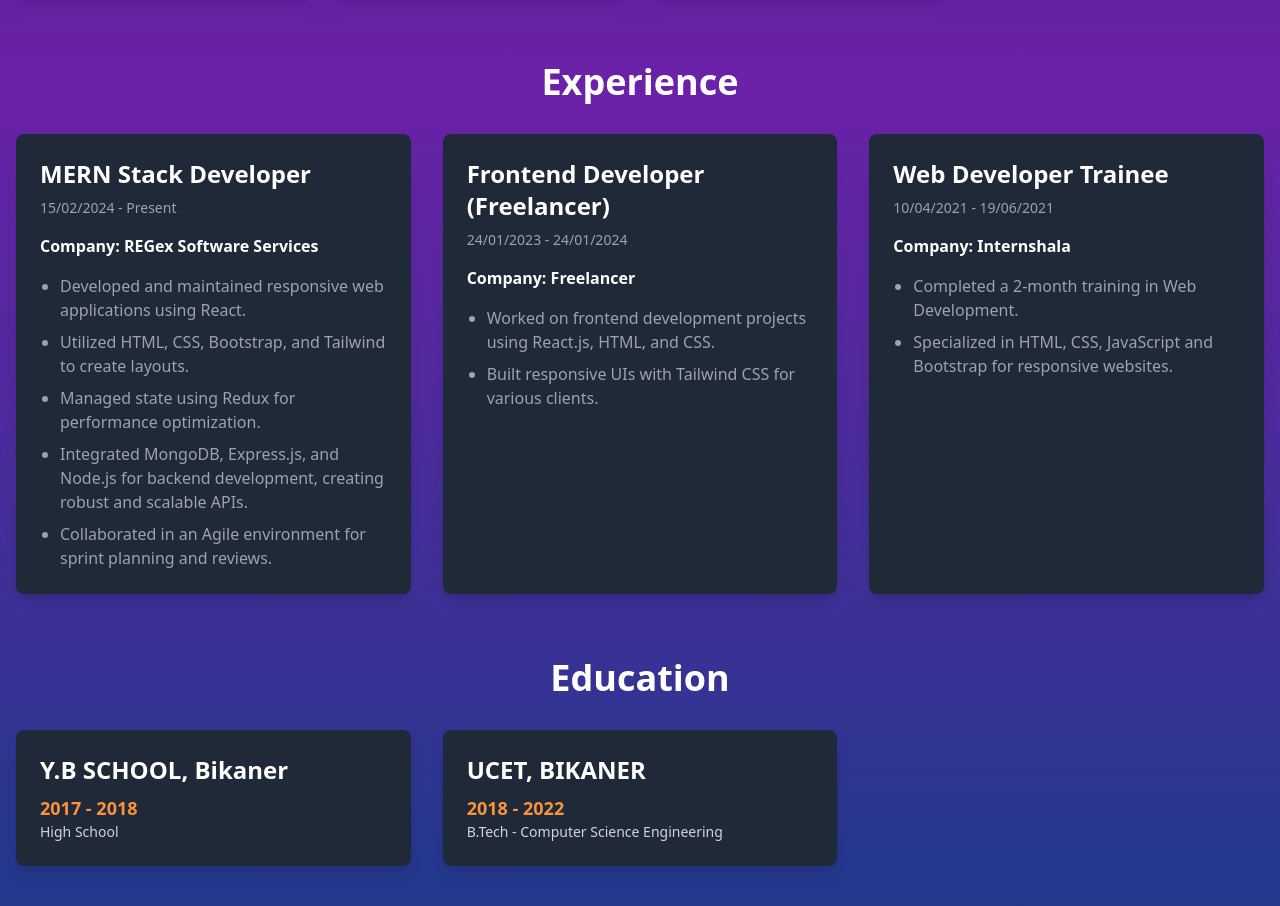
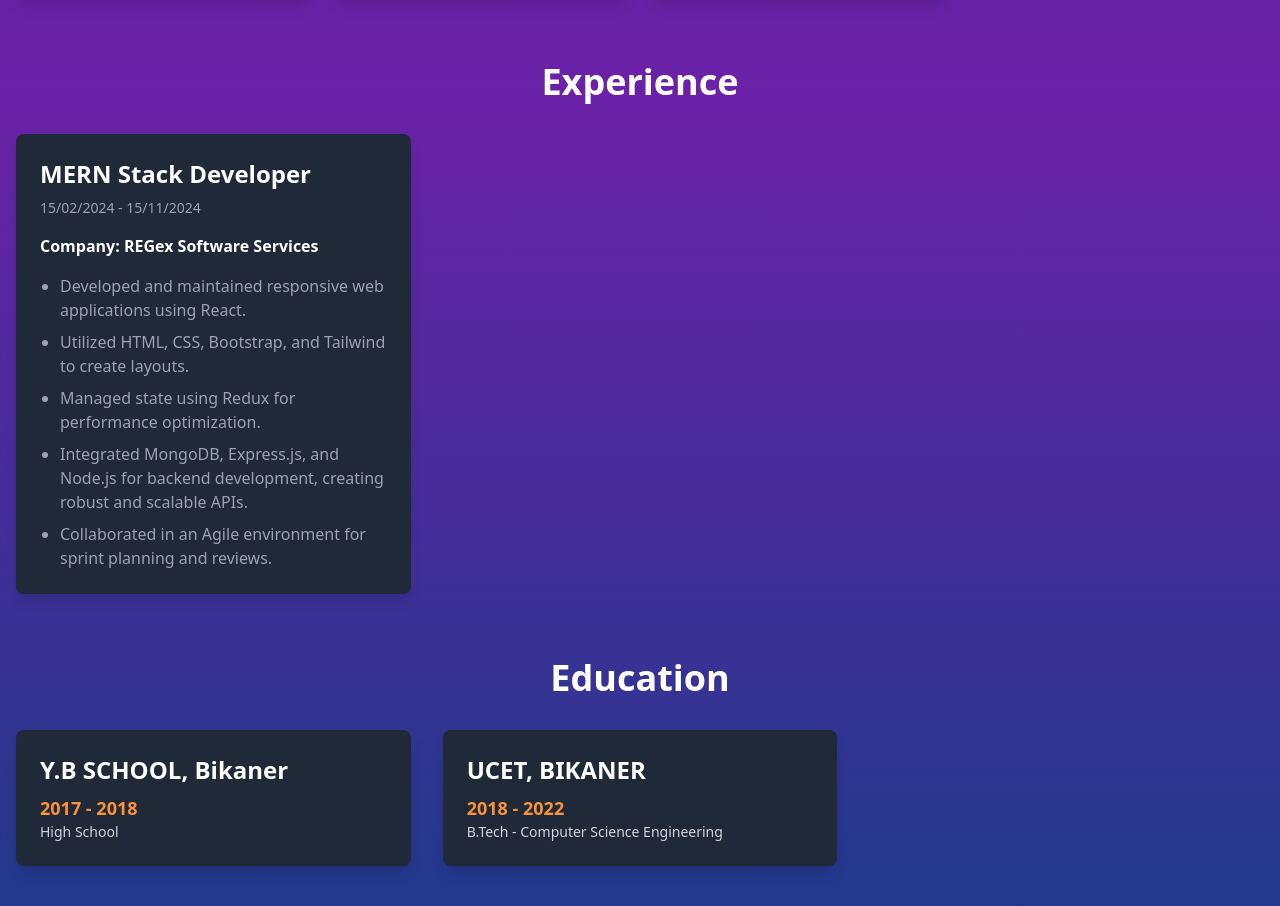
Before and after one commit to KUNALLATTA29/resume-app, a React (Vite) app: page /about in a window 1280 px wide. Shown: the part 842-1748 px from the top of the page. Built offline with nearby package versions, Linux system fonts and the light colour scheme.

Commit message:
Update About.jsx

```diff
--- a/src/Components/About/About.jsx
+++ b/src/Components/About/About.jsx
@@ -126,7 +126,7 @@ export default function About() {
           {[
             {
               title: 'MERN Stack Developer',
-              date: '15/02/2024 - Present',
+              date: '15/02/2024 - 15/11/2024',
               company: 'REGex Software Services',
               tasks: [
                 'Developed and maintained responsive web applications using React.',
@@ -136,24 +136,24 @@ export default function About() {
                 'Collaborated in an Agile environment for sprint planning and reviews.',
               ],
             },
-            {
-              title: 'Frontend Developer (Freelancer)',
-              date: '24/01/2023 - 24/01/2024',
-              company: 'Freelancer',
-              tasks: [
-                'Worked on frontend development projects using React.js, HTML, and CSS.',
-                'Built responsive UIs with Tailwind CSS for various clients.',
-              ],
-            },
-            {
-              title: 'Web Developer Trainee',
-              date: '10/04/2021 - 19/06/2021',
-              company: 'Internshala',
-              tasks: [
-                'Completed a 2-month training in Web Development.',
-                'Specialized in HTML, CSS, JavaScript and Bootstrap for responsive websites.',
-              ],
-            },
+            // {
+            //   title: 'Frontend Developer (Freelancer)',
+            //   date: '24/01/2023 - 24/01/2024',
+            //   company: 'Freelancer',
+            //   tasks: [
+            //     'Worked on frontend development projects using React.js, HTML, and CSS.',
+            //     'Built responsive UIs with Tailwind CSS for various clients.',
+            //   ],
+            // },
+            // {
+            //   title: 'Web Developer Trainee',
+            //   date: '10/04/2021 - 19/06/2021',
+            //   company: 'Internshala',
+            //   tasks: [
+            //     'Completed a 2-month training in Web Development.',
+            //     'Specialized in HTML, CSS, JavaScript and Bootstrap for responsive websites.',
+            //   ],
+            // },
           ].map((exp, index) => (
             <div key={index} className="bg-gray-800 p-6 rounded-lg shadow-lg hover:shadow-xl transform hover:scale-105 transition">
               <h3 className="text-2xl font-semibold mb-2">{exp.title}</h3>
```
